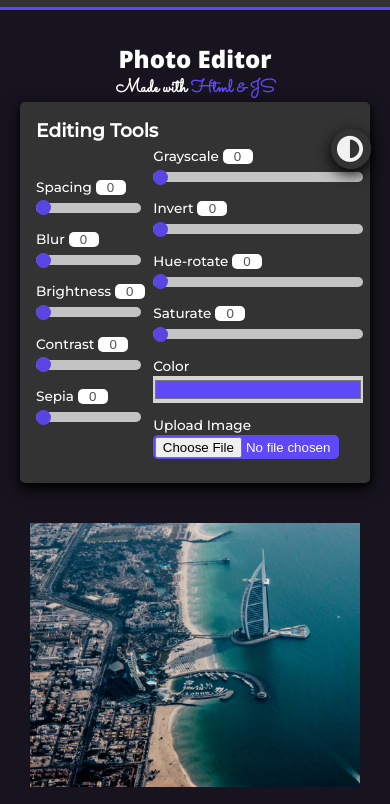
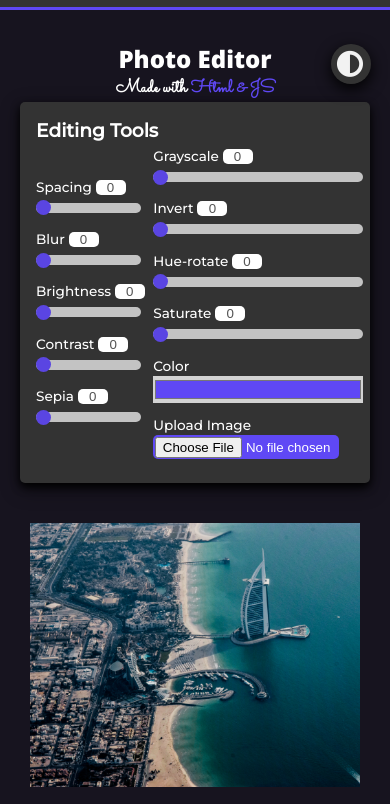
Before and after one commit to aduferobiu/PhotoML, a plain HTML site: page index.html in a window 390 px wide. Shown: the part 40-844 px from the top of the page. Drawn offline with nearby package versions, Linux system fonts and the light colour scheme.

Commit message:
edit the top value of the theme switcher

```diff
--- a/css/dark.css
+++ b/css/dark.css
@@ -460,11 +460,6 @@ input:disabled {
     .contact-ctrl {
         width: 600px;
     }
-    .theme-icon{
-        background-color: #333;
-        top: 20%;
-        right: 5%;
-    }
 }
 
 @media(max-width:500px){
@@ -472,11 +467,6 @@ input:disabled {
         width: 400px;
         margin-right: 0;
         margin: auto;
-    }
-    .theme-icon{
-        background-color: #333;
-        top: 20%;
-        right: 5%;
     }
 
 .contact-ctrl,
--- a/css/style.css
+++ b/css/style.css
@@ -477,10 +477,6 @@ input:disabled {
         margin-right: 0;
         margin: auto;
     }
-    .theme-icon{
-        top: 20%;
-        right: 5%;
-    }
 
 .contact-ctrl,
 .about-ctrl,
```
